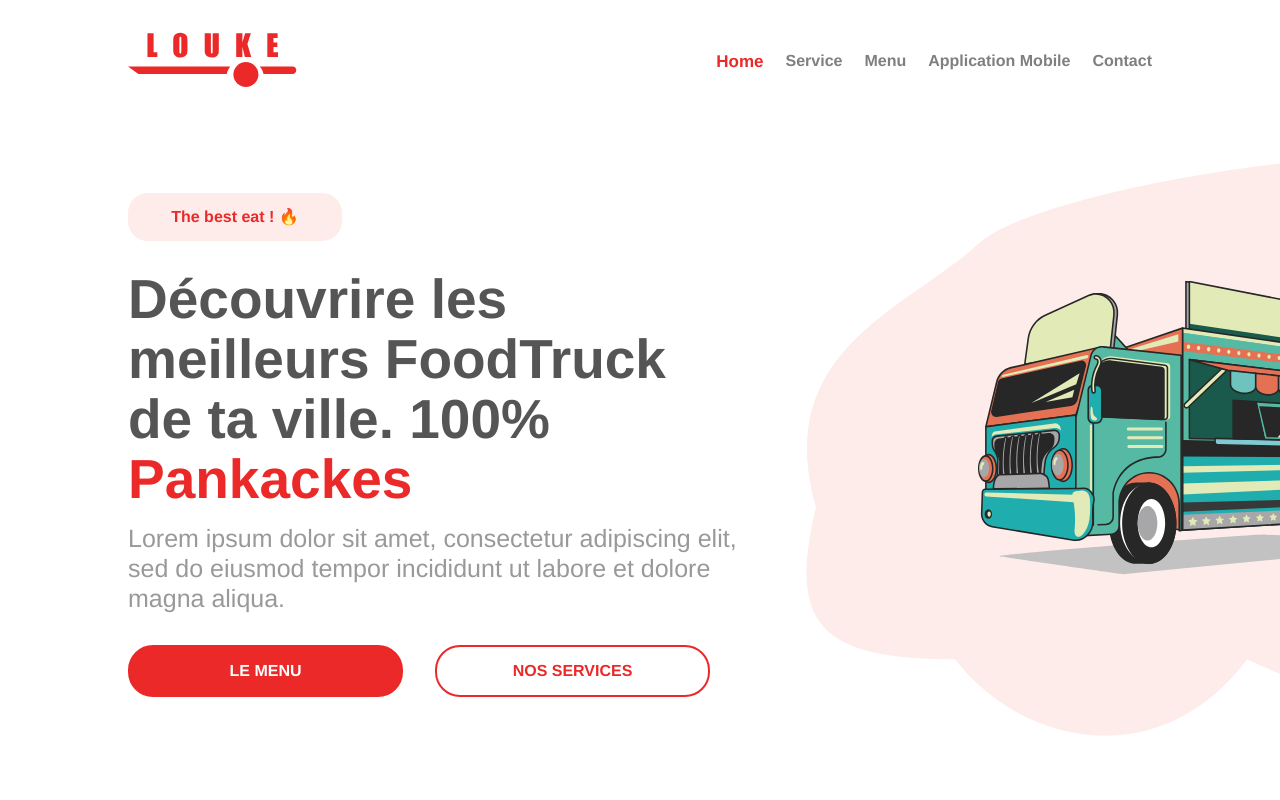
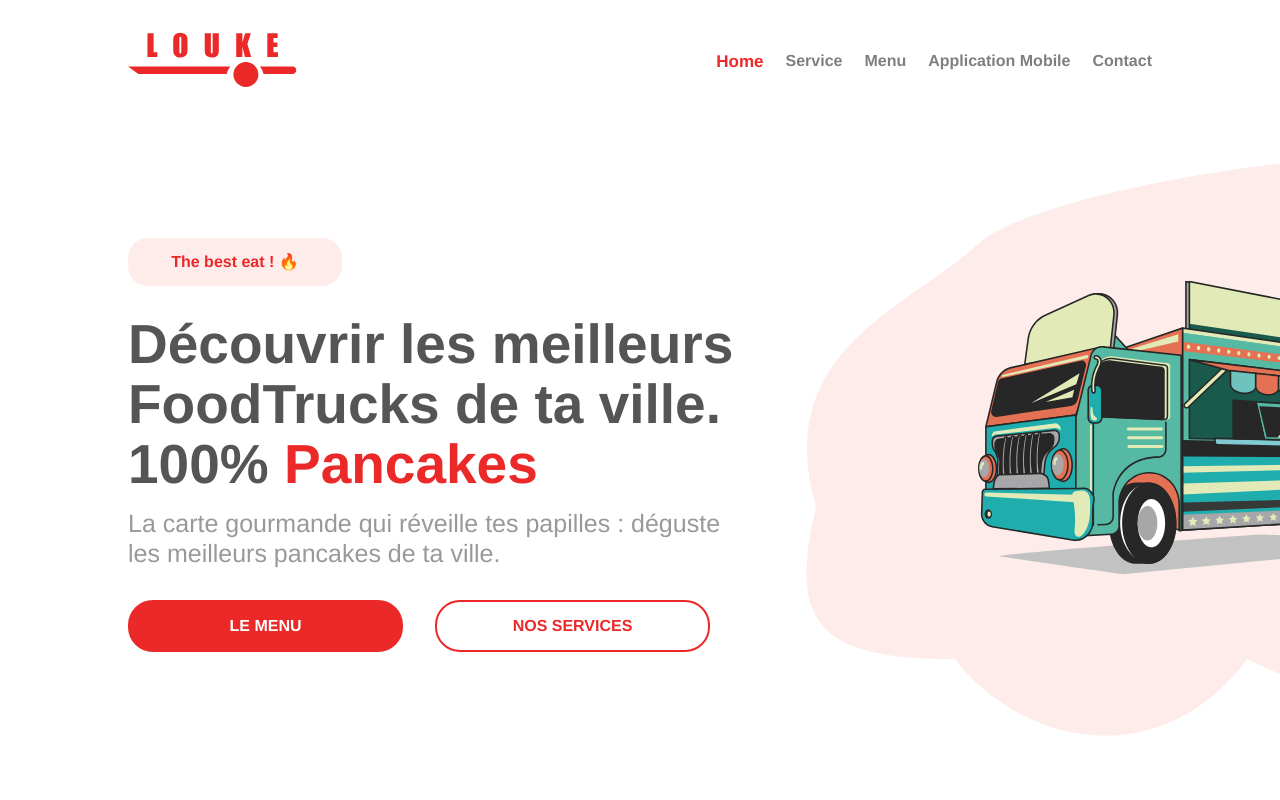
Before and after one commit to anthonylegrand/Louke, a React (Create React App) app: page / in a window 1280 px wide. Shown: the top 800 px of the page. Built offline with nearby package versions, Linux system fonts and the light colour scheme.

Commit message:
Fix title & add SubTitle on HomePage

```diff
--- a/src/component/Home.js
+++ b/src/component/Home.js
@@ -11,15 +11,14 @@ function Home() {
                 <label>The best eat ! 🔥</label>
             </div>
 
-            <h2>Découvrire les meilleurs FoodTruck de ta ville. 100% <b>Pankackes</b></h2>
-            <h4 className='secondary-text'>Lorem ipsum dolor sit amet, consectetur adipiscing elit, sed do eiusmod tempor incididunt ut labore et dolore magna aliqua. </h4>
+            <h2>Découvrir les meilleurs FoodTrucks de ta ville. 100% <b>Pancakes</b></h2>
+            <h4 className='secondary-text'>La carte gourmande qui réveille tes papilles : déguste les meilleurs pancakes de ta ville. </h4>
 
             <div className='flex f-row'>
                 <a className='button red' href='/#Menu'>Le Menu</a>
                 <a className='button' href='/#Service'>Nos Services</a>
             </div>
         </div>
-
         <img src={Truck_svg} alt='Truck icon' />
     </div>
   );
```
